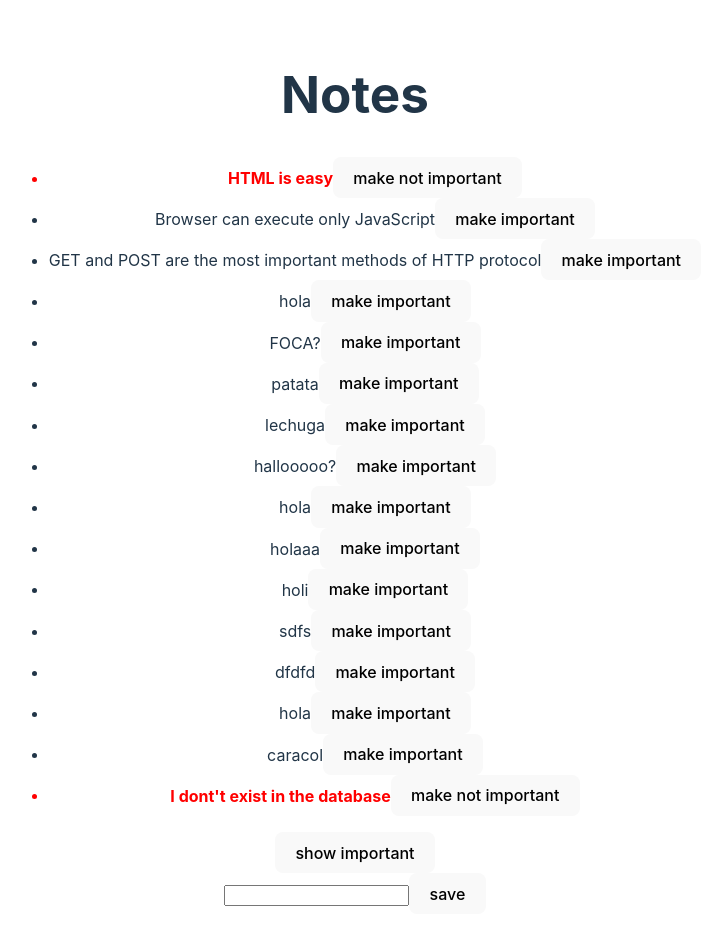
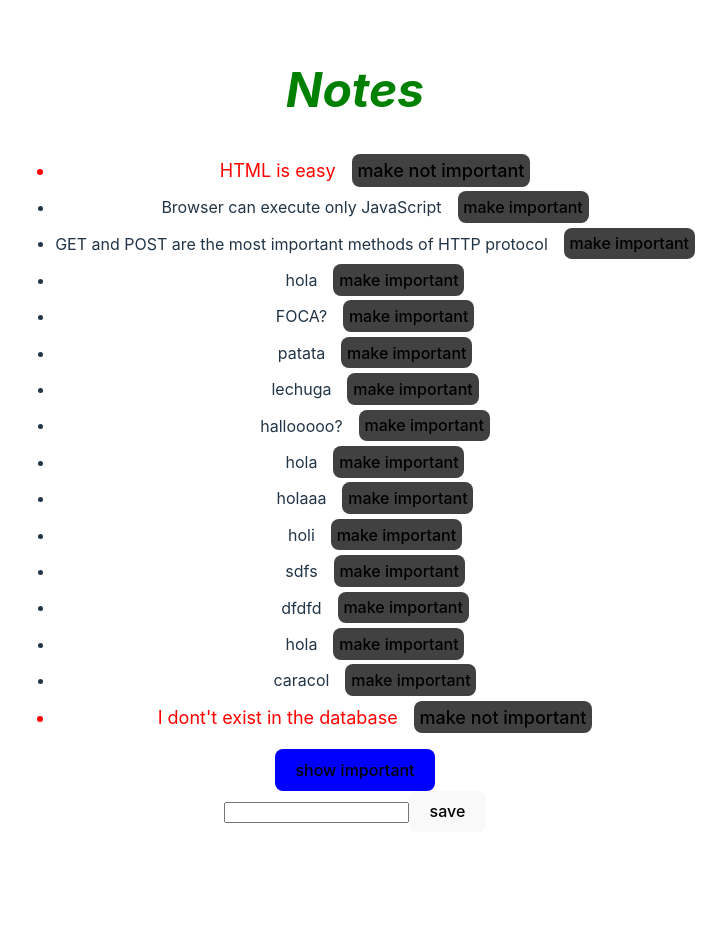
Before and after one commit to wangsamu/Full_Stack_Open_inClass, a React (Vite) app in the folder part2/: page / in a window 1280 px wide. Shown: the whole page, without its empty margins (285-1011 px from the left). After the commit the page ends 864 px from the top, so only its background shows below. Built offline with nearby package versions, Linux system fonts and the light colour scheme; data requests are answered from the project's data file.

Commit message:
Notification and errorMessage state feature added, toggleImportanceOf error handler modified

```diff
--- a/part2/src/App.css
+++ b/part2/src/App.css
@@ -6,41 +6,40 @@
 }
 
 .logo {
-  height: 6em;
-  padding: 1.5em;
-  will-change: filter;
-}
-.logo:hover {
-  filter: drop-shadow(0 0 2em #646cffaa);
-}
-.logo.react:hover {
-  filter: drop-shadow(0 0 2em #61dafbaa);
+  color: green;
+  font-size: 3rem;
+  font-style: italic;
 }
 
-.important {
-  font-weight: bold;
+.notification {
+  color: red;
+  background-color: beige;
+  border-style: solid;
+  border-radius: 0.5rem;
+  border-color: red;
+  border-width: 0.1rem;
+  margin-top: 0.5rem;
+  padding: 0.5rem;
+}
+
+.note {
+  padding-top: 0.3rem;
+}
+.note-important {
+  padding-top: 0.3rem;
+  font-size: large;
   color: red;
 }
 
-@keyframes logo-spin {
-  from {
-    transform: rotate(0deg);
-  }
-  to {
-    transform: rotate(360deg);
-  }
+.toggle-show-button {
+  background-color: blue;
 }
 
-@media (prefers-reduced-motion: no-preference) {
-  a:nth-of-type(2) .logo {
-    animation: logo-spin infinite 20s linear;
-  }
+.toggle-importance-button {
+  background-color: rgb(65, 65, 65);
+  padding: 0.3rem;
+  margin-left: 1rem;
 }
 
-.card {
-  padding: 2em;
+.error {
 }
-
-.read-the-docs {
-  color: #888;
-}
--- a/part2/src/App.tsx
+++ b/part2/src/App.tsx
@@ -11,6 +11,7 @@ import './App.css';
 import axios from 'axios';
 import Note from './Note';
 import noteService from './services/notes';
+import { Notification } from './Notification';
 
 // interface AppProps {
 //   notes: { id: number; content: string; important: boolean }[];
@@ -26,6 +27,7 @@ const App: FunctionComponent = () => {
   const [notes, setNotes] = useState<NoteInterface[]>([]);
   const [inputValue, setInputValue] = useState('');
   const [showAll, setShowAll] = useState(true);
+  const [errorMessage, setErrorMessage] = useState<string | null>(null);
 
   useEffect(() => {
     noteService.getAll().then((initialNotes) => {
@@ -73,9 +75,12 @@ const App: FunctionComponent = () => {
           );
         })
         .catch((error) => {
-          console.log(
+          setErrorMessage(
             `The note with id ${id}, '${note.content}' has already been removed from server`
           );
+          setTimeout(() => {
+            setErrorMessage(null);
+          }, 5000);
           setNotes(notes.filter((note) => note.id !== id));
         });
     }
@@ -83,7 +88,8 @@ const App: FunctionComponent = () => {
 
   return (
     <div className='App'>
-      <h1>Notes</h1>
+      <h1 className='logo'>Notes</h1>
+      <Notification errorMessage={errorMessage} />
       <ul>
         {notesToShow.map((note) => (
           <Note
@@ -93,7 +99,7 @@ const App: FunctionComponent = () => {
           />
         ))}
       </ul>
-      <button onClick={toggleShowAll}>
+      <button className='toggle-show-button' onClick={toggleShowAll}>
         {showAll ? 'show important' : 'show all'}
       </button>
       <form onSubmit={addNote}>
--- a/part2/src/Note.tsx
+++ b/part2/src/Note.tsx
@@ -11,9 +11,14 @@ const Note: React.FC<NoteProps> = ({ note, toggleImportance }) => {
 
   return (
     <div>
-      <li className={important ? 'important' : ''}>
+      <li className={important ? 'note-important' : 'note'}>
         {content}
-        <button onClick={() => toggleImportance(id)}>{label}</button>
+        <button
+          className='toggle-importance-button'
+          onClick={() => toggleImportance(id)}
+        >
+          {label}
+        </button>
       </li>
     </div>
   );
--- /dev/null
+++ b/part2/src/Notification.tsx
@@ -0,0 +1,12 @@
+import React from 'react';
+
+interface NotificationProps {
+  errorMessage: string | null;
+}
+export const Notification: React.FC<NotificationProps> = ({ errorMessage }) => {
+  if (!errorMessage) {
+    return null;
+  }
+
+  return <div className='notification'>{errorMessage}</div>;
+};
```
